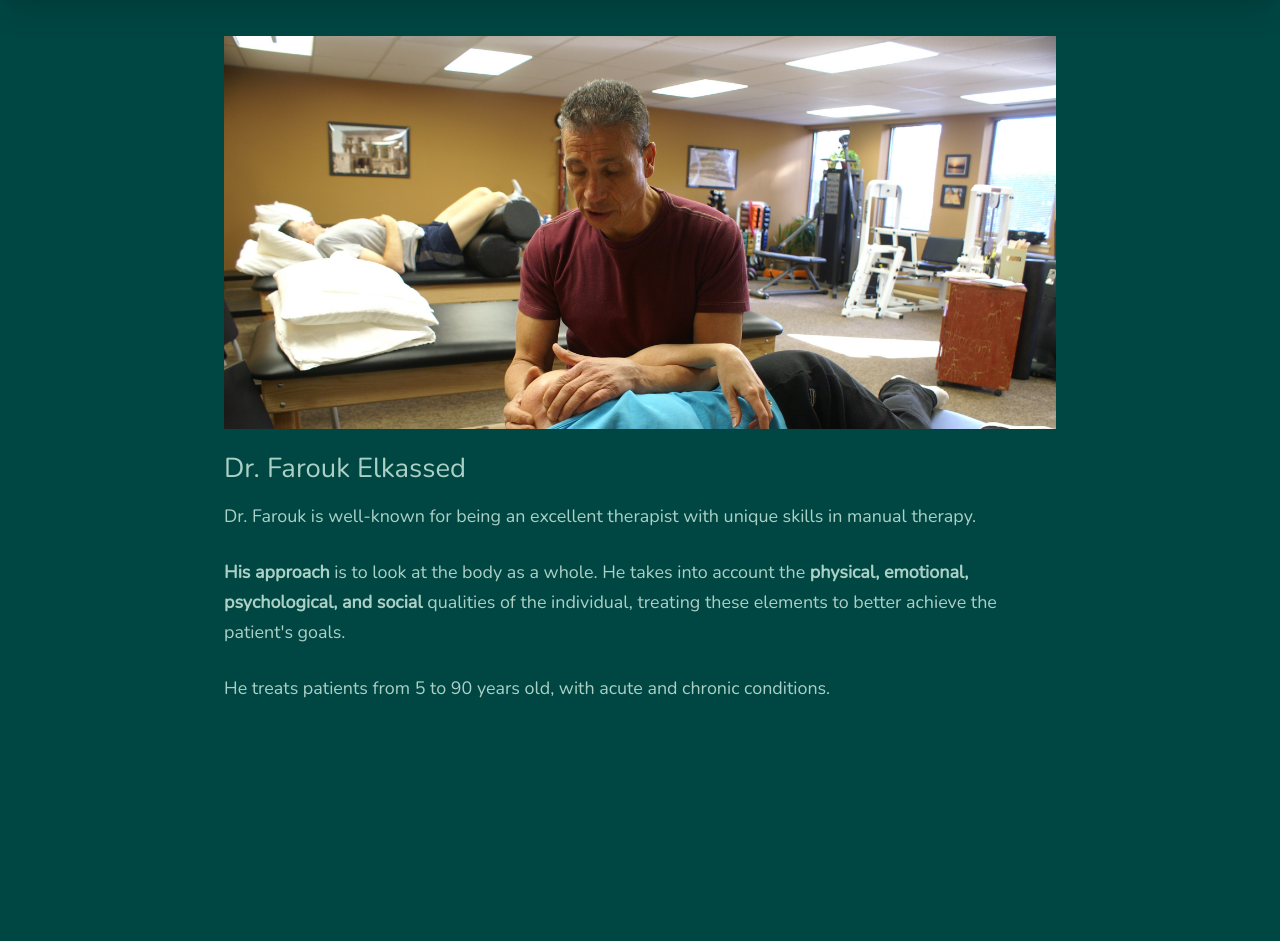
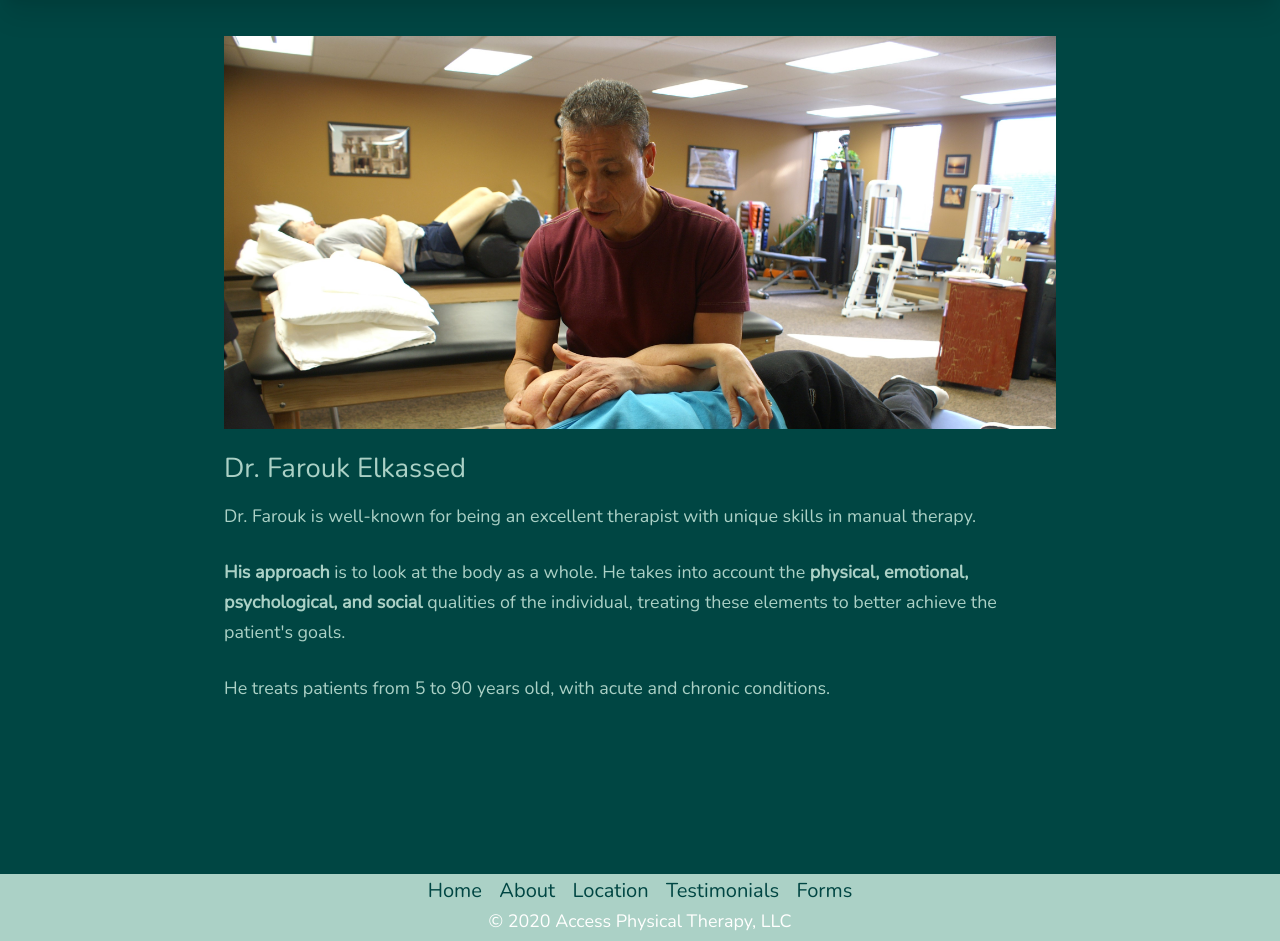
Before and after one commit to selkasse/access-pt-llc, a website: page home.html in a window 1280 px wide. Shown: the part 125-1066 px from the top of the page. Before the commit the page ends 829 px from the top, so only its background shows below. Drawn offline with nearby package versions, Linux system fonts and the light colour scheme; files that its build step writes are made by us from their sources.

Commit message:
add footer to home, about, and location pages

```diff
--- a/home.html
+++ b/home.html
@@ -54,5 +54,15 @@
         conditions.
       </p>
     </div>
+    <footer>
+      <nav>
+        <a href="/home.html">Home</a>
+        <a href="/about.html">About</a>
+        <a href="/location.html">Location</a>
+        <a href="/testimonials.html">Testimonials</a>
+        <a href="/forms.html">Forms</a>
+      </nav>
+      <p>&copy; 2020 Access Physical Therapy, LLC</p>
+    </footer>
   </body>
 </html>
--- a/scss/style.scss
+++ b/scss/style.scss
@@ -33,11 +33,7 @@ header {
   > h1 {
     margin-bottom: 0.1rem;
   }
-  > blockquote {
-    align-self: stretch;
-    text-align: center;
-    font-size: $sloganFontSize;
-  }
+
   > div {
     font-size: $sloganFontSize;
     color: $lightGreen;
@@ -56,6 +52,34 @@ header {
   nav a + a {
     margin-left: 10px;
   }
+}
+
+footer {
+  background: $lightGreen;
+  color: $white;
+  // padding: 2rem var(--containerPadding);
+  text-align: center;
+  > nav a {
+    color: $green;
+    text-decoration: none;
+    font-size: $baseFontSize;
+    @include media("portrait") {
+      font-size: $baseFontSize - 25%;
+    }
+  }
+  nav a + a {
+    margin-left: 1vw;
+  }
+  nav a:hover {
+    border-bottom: solid 2px $green;
+  }
+}
+
+footer p {
+  padding-bottom: 5px;
+  margin-bottom: 0;
+  margin-top: 0;
+  max-width: none;
 }
 
 .home {
@@ -214,7 +238,7 @@ header {
   padding: ($headerHeight + 2rem) $containerPadding;
   display: flex;
   flex-direction: column;
-  height: 100vh;
+  // height: 100vh;
 }
 
 .doc-pic {
```
Also changed, not shown: about.html (+10 -0 lines), location.html (+10 -0 lines), css/style.css, dest/style.css, 1 other file.
